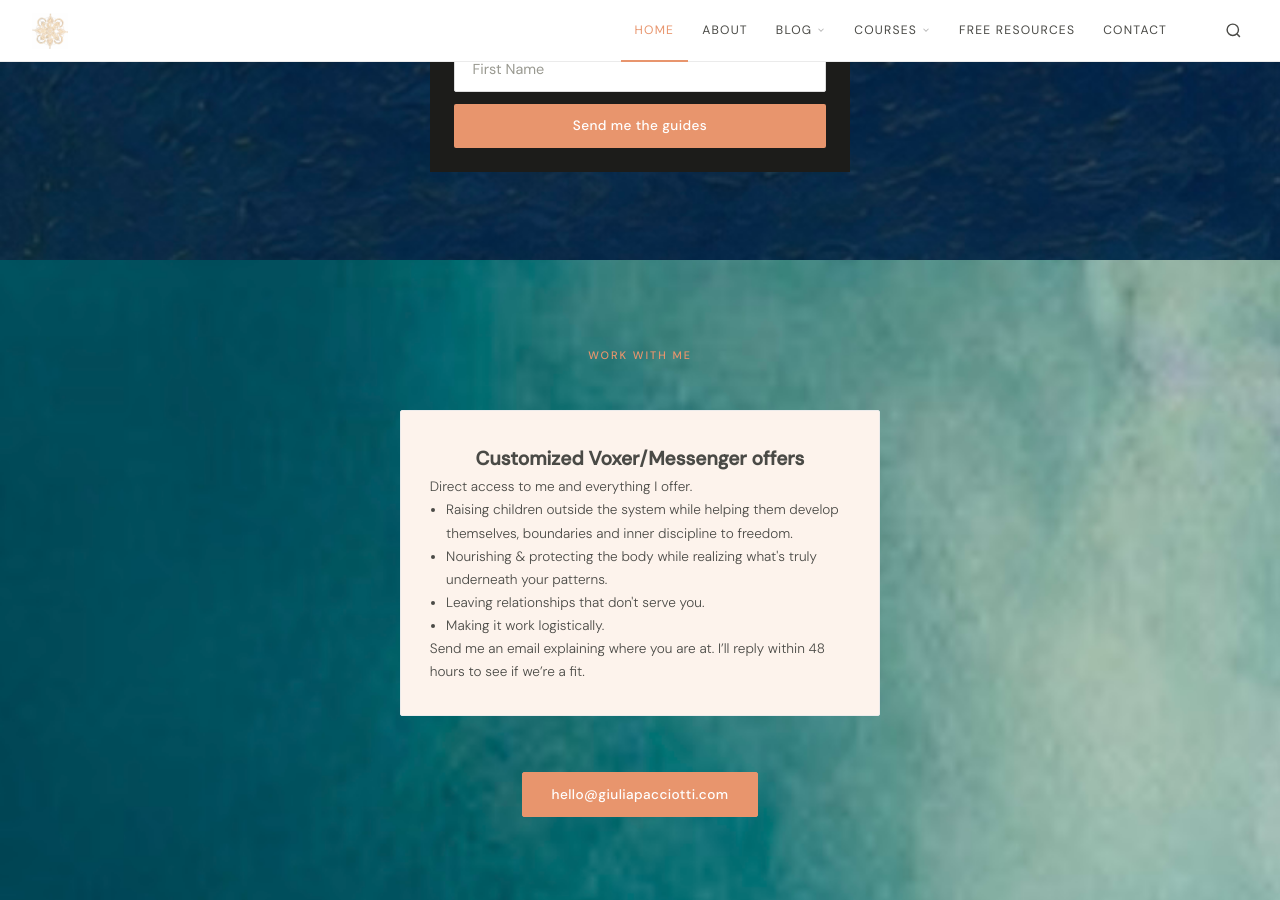
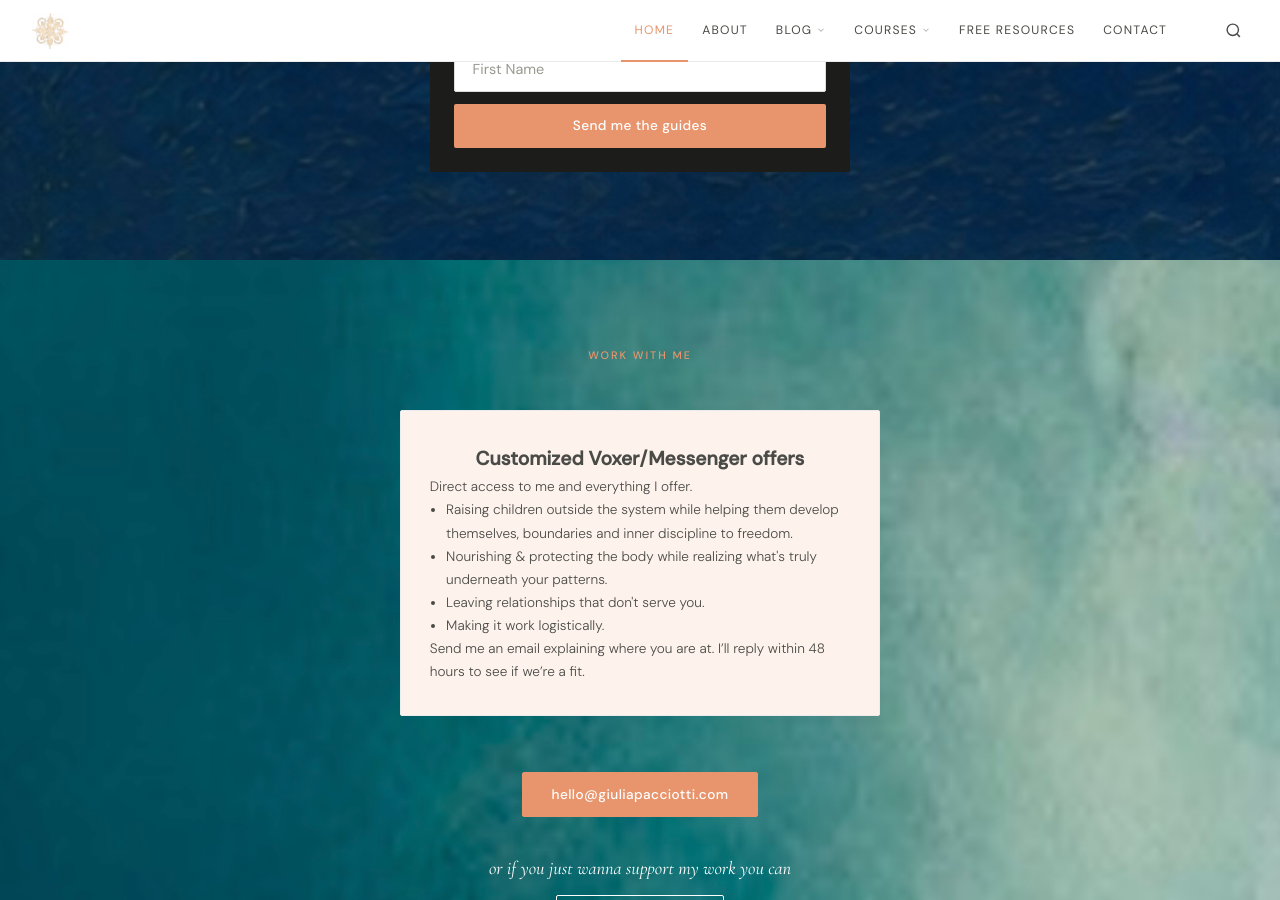
Before and after one commit to Blubell26/giuliapacciotti.com, a Jekyll site: the page built from index.html, in a window 1280 px wide and 900 px high, scrolled down 2479 px. Built offline with Jekyll 4.4.1, drawn with Linux system fonts in a browser that asks for light colours; some of the changed text lies outside the part shown.

Commit message:
Update index.html

```diff
--- a/index.html
+++ b/index.html
@@ -326,12 +326,14 @@
       </ul>
       <p class="work-desc">Send me an email explaining where you are at. I’ll reply within 48 hours to see if we’re a fit.</p>
     </div>
-  </div>
   <div class="work-cta">
     <a href="mailto:hello@giuliapacciotti.com" class="btn-peach">hello@giuliapacciotti.com</a>
+    <div class="work-cta" style="margin-top:2.5rem;">
+  <p style="font-family:'Cormorant Garamond',serif;font-style:italic;font-size:1.15rem;color:white;margin-bottom:1rem;">or if you just wanna support my work you can</p>
+  <a href="https://buy.stripe.com/9B614ndut7UQ9u5gU1fbq02" target="_blank" rel="noopener" style="display:inline-block;padding:0.8rem 1.8rem;border:1.5px solid white;color:white;border-radius:2px;text-decoration:none;font-size:0.85rem;font-weight:500;letter-spacing:0.03em;">🫖 Buy me a tea</a>
+</div>
   </div>
 </section>
-    {% include support-button.html %}
     <footer>
       <div>
         <p class="footer-brand"><img src="/IMG_7242.jpeg" alt="" style="height:54px;width:54px;object-fit:contain;vertical-align:middle;margin-right:0.6rem;border-radius:50%;">Keepers of the Wild Heart</p>
```
